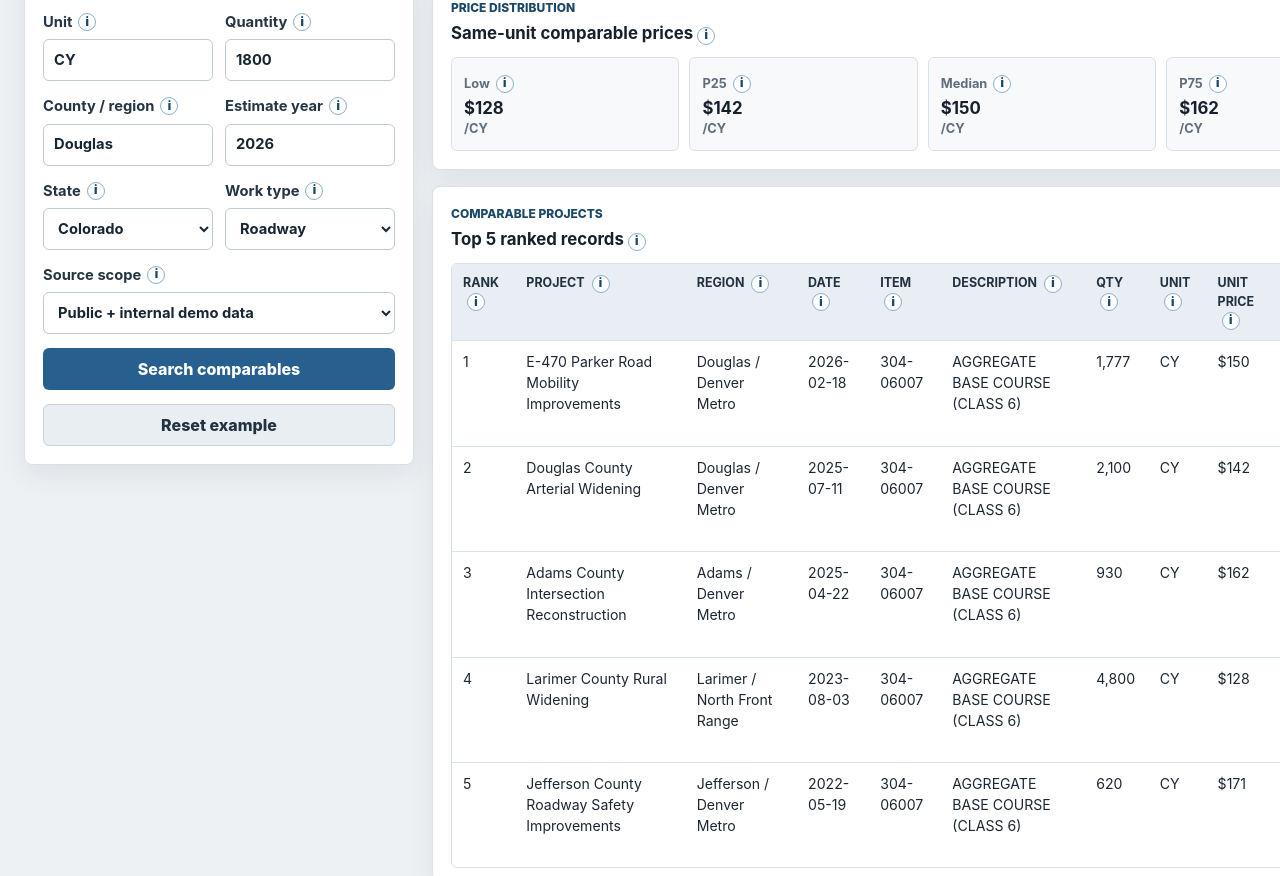
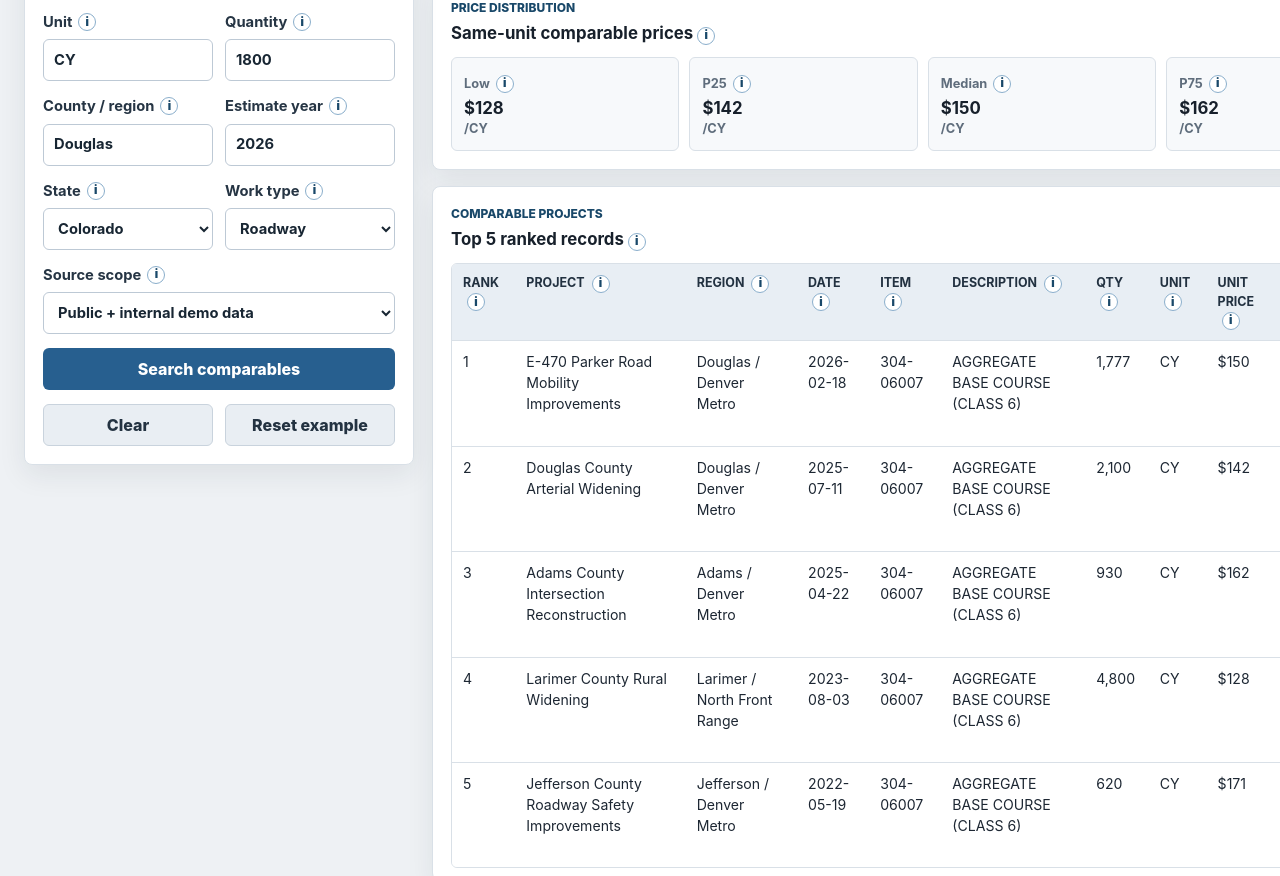
Before and after one commit to caseywalrath/roadway_cost_estimator, a website built with Vite: page index.html in a window 1280 px wide. Shown: the part 553-1429 px from the top of the page. Built offline with nearby package versions, Linux system fonts and the light colour scheme.

Commit message:
Add clear button to item explorer

```diff
--- a/src/styles.css
+++ b/src/styles.css
@@ -296,6 +296,12 @@ select:focus {
   gap: 12px;
 }
 
+.form-action-grid {
+  display: grid;
+  grid-template-columns: 1fr 1fr;
+  gap: 12px;
+}
+
 .primary-button,
 .secondary-button {
   min-height: 42px;
@@ -521,6 +527,7 @@ tbody tr:last-child td {
   }
 
   .field-grid,
+  .form-action-grid,
   .metric-grid,
   .distribution-grid {
     grid-template-columns: 1fr;
--- a/src/ui/renderApp.ts
+++ b/src/ui/renderApp.ts
@@ -14,6 +14,18 @@ const exampleQuery: SearchQuery = {
   description: "Aggregate Base Course Class 6",
   unit: "CY",
   quantity: 1800
+};
+
+const emptyQuery: SearchQuery = {
+  state: "CO",
+  countyRegion: "",
+  workType: "Roadway",
+  estimateYear: new Date().getFullYear(),
+  sourceScope: "both",
+  itemCode: "",
+  description: "",
+  unit: "",
+  quantity: null
 };
 
 export function renderApp(root: HTMLElement, data: AppData): void {
@@ -69,6 +81,11 @@ export function renderApp(root: HTMLElement, data: AppData): void {
       query = { ...exampleQuery };
       render();
     });
+
+    root.querySelector<HTMLButtonElement>("#clear-query")?.addEventListener("click", () => {
+      query = { ...emptyQuery };
+      render();
+    });
   }
 
   render();
--- a/src/ui/renderExplorer.ts
+++ b/src/ui/renderExplorer.ts
@@ -96,7 +96,10 @@ export function renderExplorer(query: SearchQuery): string {
       </label>
 
       <button type="submit" class="primary-button">Search comparables</button>
-      <button type="button" id="reset-example" class="secondary-button">Reset example</button>
+      <div class="form-action-grid">
+        <button type="button" id="clear-query" class="secondary-button">Clear</button>
+        <button type="button" id="reset-example" class="secondary-button">Reset example</button>
+      </div>
     </form>
   `;
 }
```
